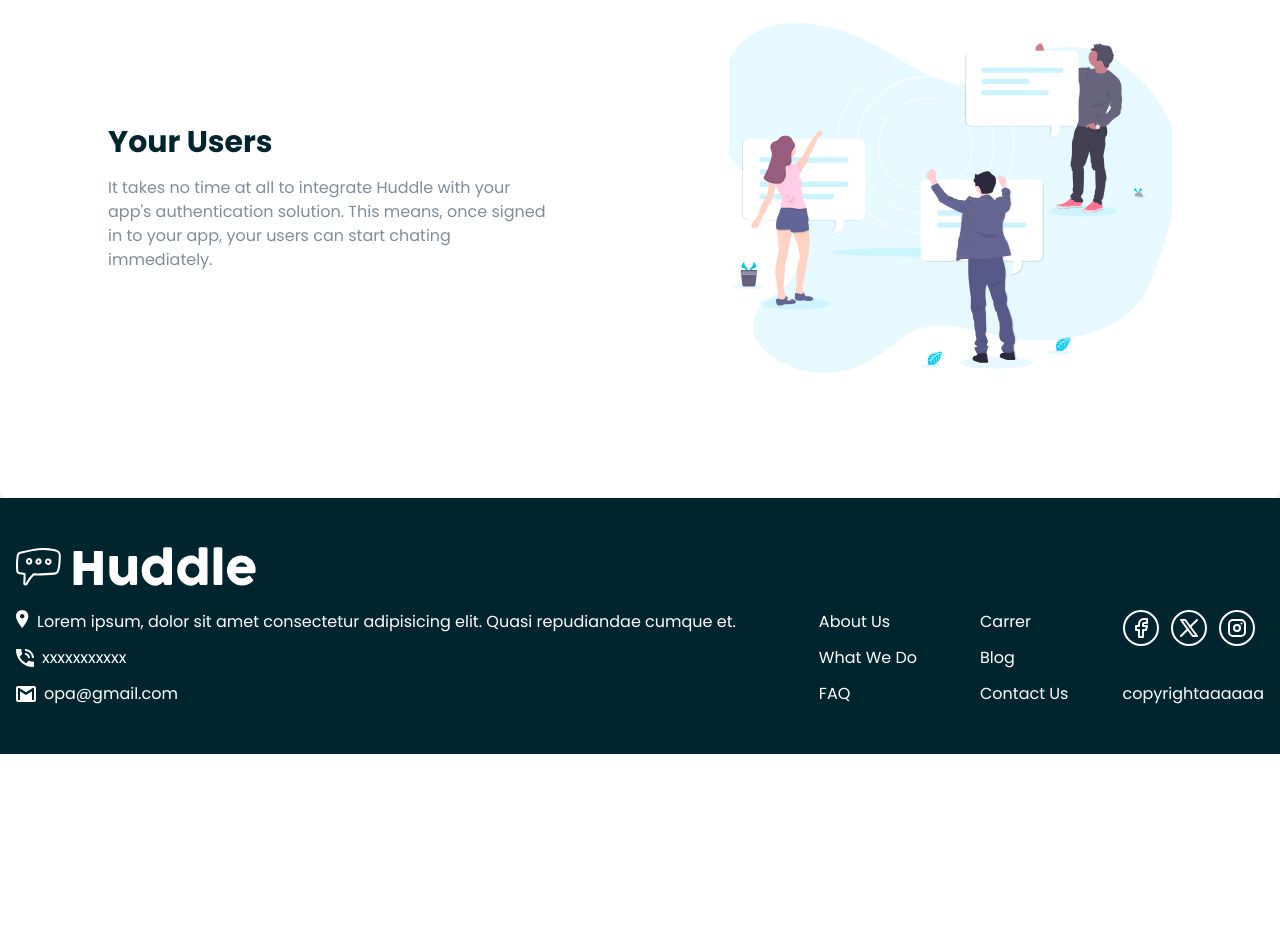
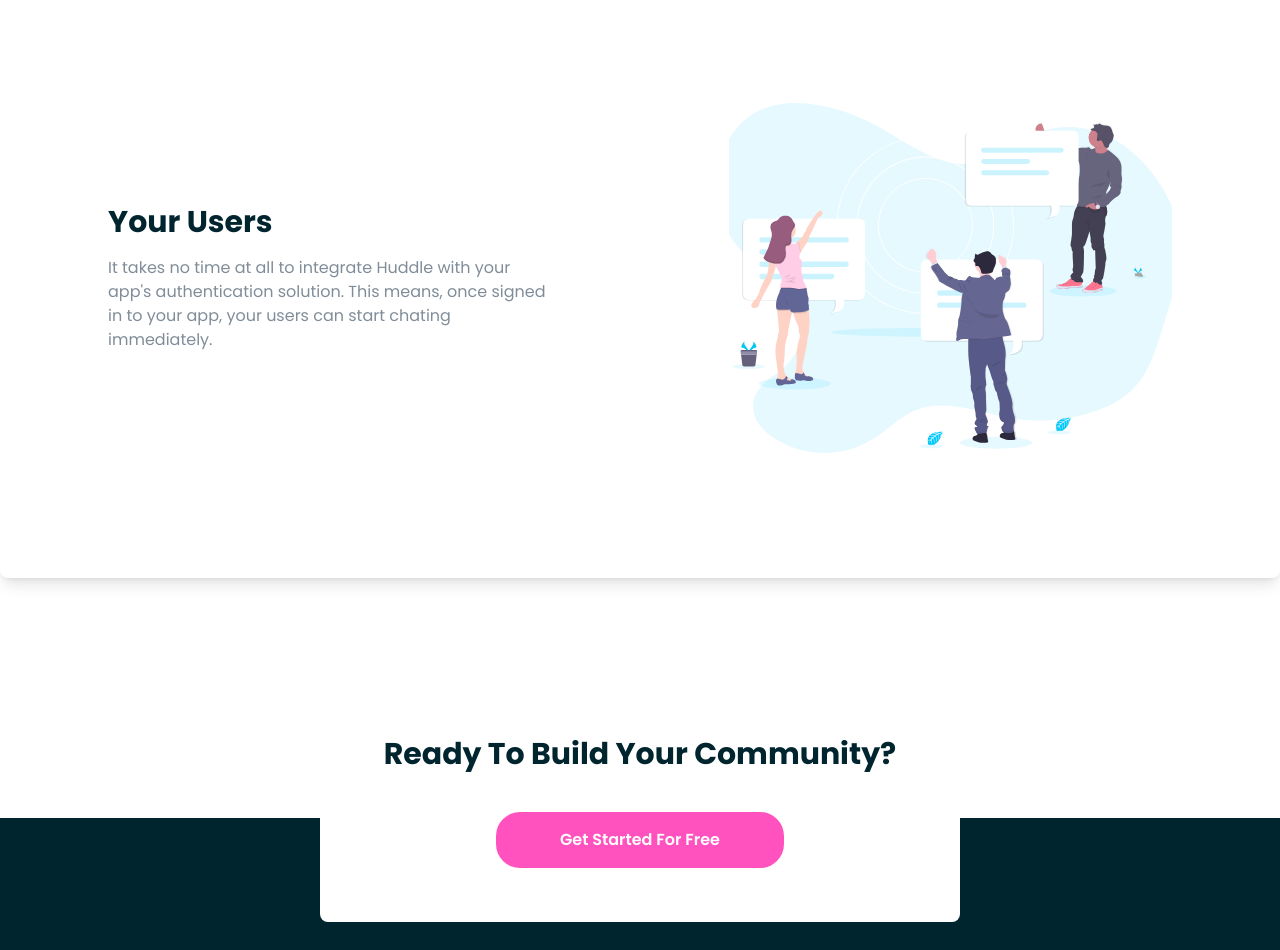
Before and after one commit to Nick-Yanase/Muddle, a Next.js app in the folder frontend/: page / in a window 1280 px wide. Shown: the part 1422-2372 px from the top of the page. Before the commit the page ends 2176 px from the top, so only its background shows below. Built offline with nearby package versions, Linux system fonts and the light colour scheme.

Commit message:
feat: add Task's page incomplete

```diff
--- a/frontend/src/app/page.tsx
+++ b/frontend/src/app/page.tsx
@@ -1,4 +1,5 @@
 import FlowConverse from "@/components/flowConverse/FlowConverse";
+import GetStarted from "@/components/getStarted/GetStarted";
 import GrowToghether from "@/components/growTogether/GrowTogether,";
 import Layout from "@/components/layout/layout";
 import YourUsers from "@/components/yourUsers/YourUsers";
--- a/frontend/src/app/todoList/page.tsx
+++ b/frontend/src/app/todoList/page.tsx
@@ -1,7 +1,10 @@
+import Layout from "@/components/layout/layout";
+import Task from "@/components/task/Task";
+
 export default function TodoList(){
   return(
-    <div>
-
-    </div>
+    <Layout>
+      <Task/>
+    </Layout>
   )
 }
--- /dev/null
+++ b/frontend/src/components/getStarted/GetStarted.tsx
@@ -0,0 +1,12 @@
+import Btn from "../btn";
+
+export default function GetStarted() {
+  return(
+    <div className="flex w-1/2 h-60 flex-col items-center justify-center gap-10 mb-24 -translate-y-full bg-white rounded-lg absolute">
+      <h2 className="text-cyan50 text-3xl font-bold ">Ready To Build Your Community?</h2>
+      <Btn variant="primary" size="default">
+        Get Started For Free
+      </Btn>
+    </div>
+  )
+}
--- a/frontend/src/components/layout/footer/Footer.tsx
+++ b/frontend/src/components/layout/footer/Footer.tsx
@@ -1,3 +1,4 @@
+import GetStarted from "@/components/getStarted/GetStarted";
 import ContactWays from "./ContactWays";
 import Links from "./Links";
 import LogoFooter from "./LogoFooter";
@@ -5,7 +6,8 @@ import SocialMedia from "./SocialMedia";
 
 export default function Footer() {
   return(
-    <footer className="flex items-center justify-centerw-full h-64 bg-cyan50 text-white">
+    <footer className="flex items-center justify-center w-full h-92 bg-cyan50 text-white pt-44 pb-10 relative mt-60">
+      <GetStarted/>
       <div className="max-w-screen-xl w-full mx-auto p-4 font-">
         <LogoFooter />
         <div className="flex justify-between w-full h-full">
--- a/frontend/src/components/layout/layout.tsx
+++ b/frontend/src/components/layout/layout.tsx
@@ -10,7 +10,7 @@ export default function Layout({className, children}: MainPageProps){
   return(
     <div className="flex flex-col">
       <Header/>
-      <main className={`w-full flex flex-col items-center justify-center ${className ?? ``}`}>
+      <main className={`w-full flex gap-10 flex-col items-center justify-center relative ${className ?? ``}`}>
         {children}
       </main>
       <Footer/>
--- /dev/null
+++ b/frontend/src/components/task/Task.tsx
@@ -0,0 +1,22 @@
+interface TasksProps {
+  icon: string,
+  title: string,
+  status?: string,
+  background: string,
+}
+
+export default function Task({icon, title, status, background}: TasksProps) {
+  return(
+    <div className="flex items-center justify-between p-4 ">
+      <div className="flex items-center gap-4">
+        <div className="w-6 h-6 rounded-lg">
+          <img className="w-full h-full" src={icon} alt="icon-task" />
+        </div>
+        <p className="text-lg font-semibold">{title}</p>
+      </div>
+      <div className="w-6 h-6 rounded-lg">
+        <img className="w-full h-full" src={status} alt="icon-status" />
+      </div>
+    </div>
+  )
+}
```
